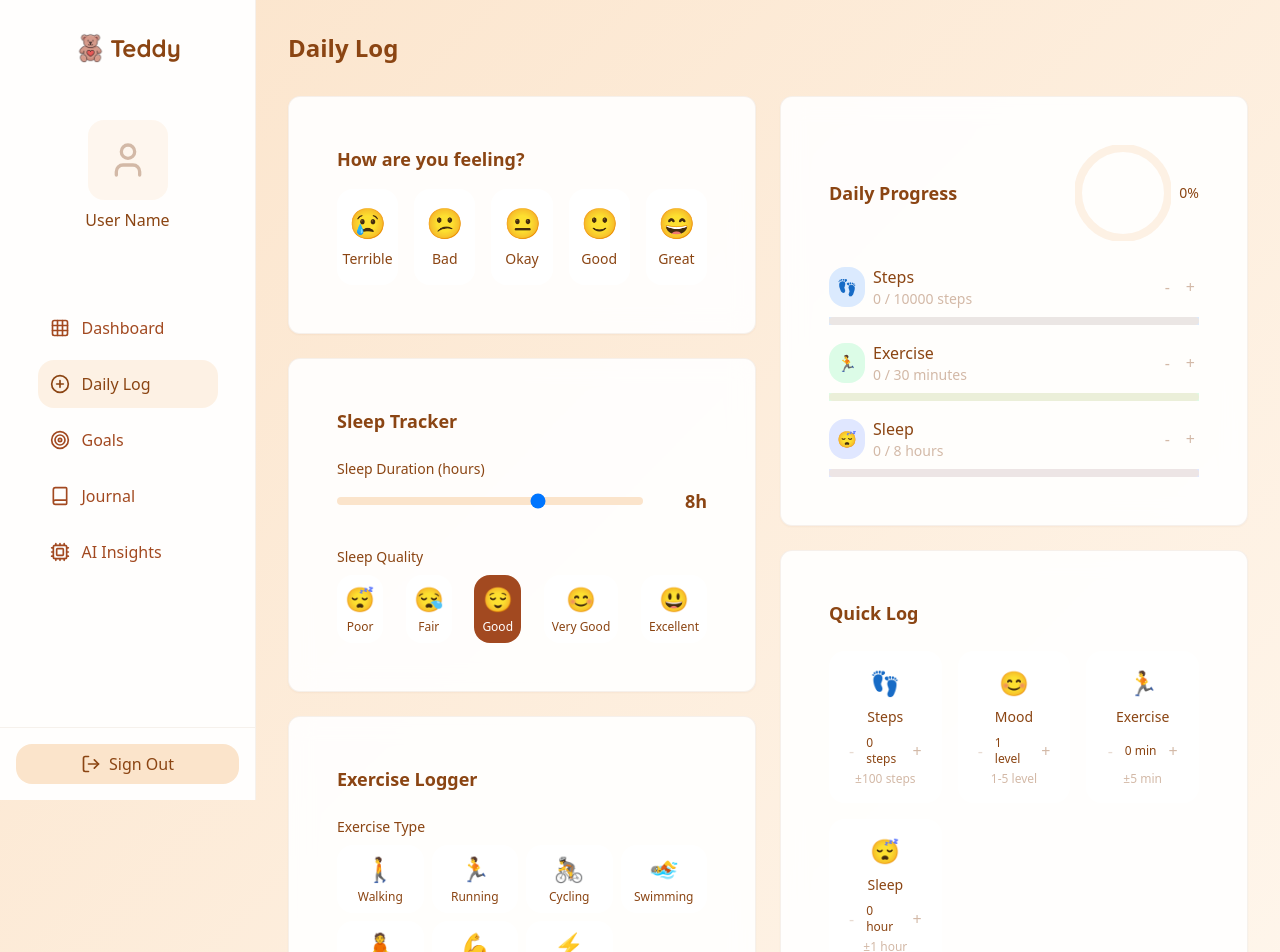
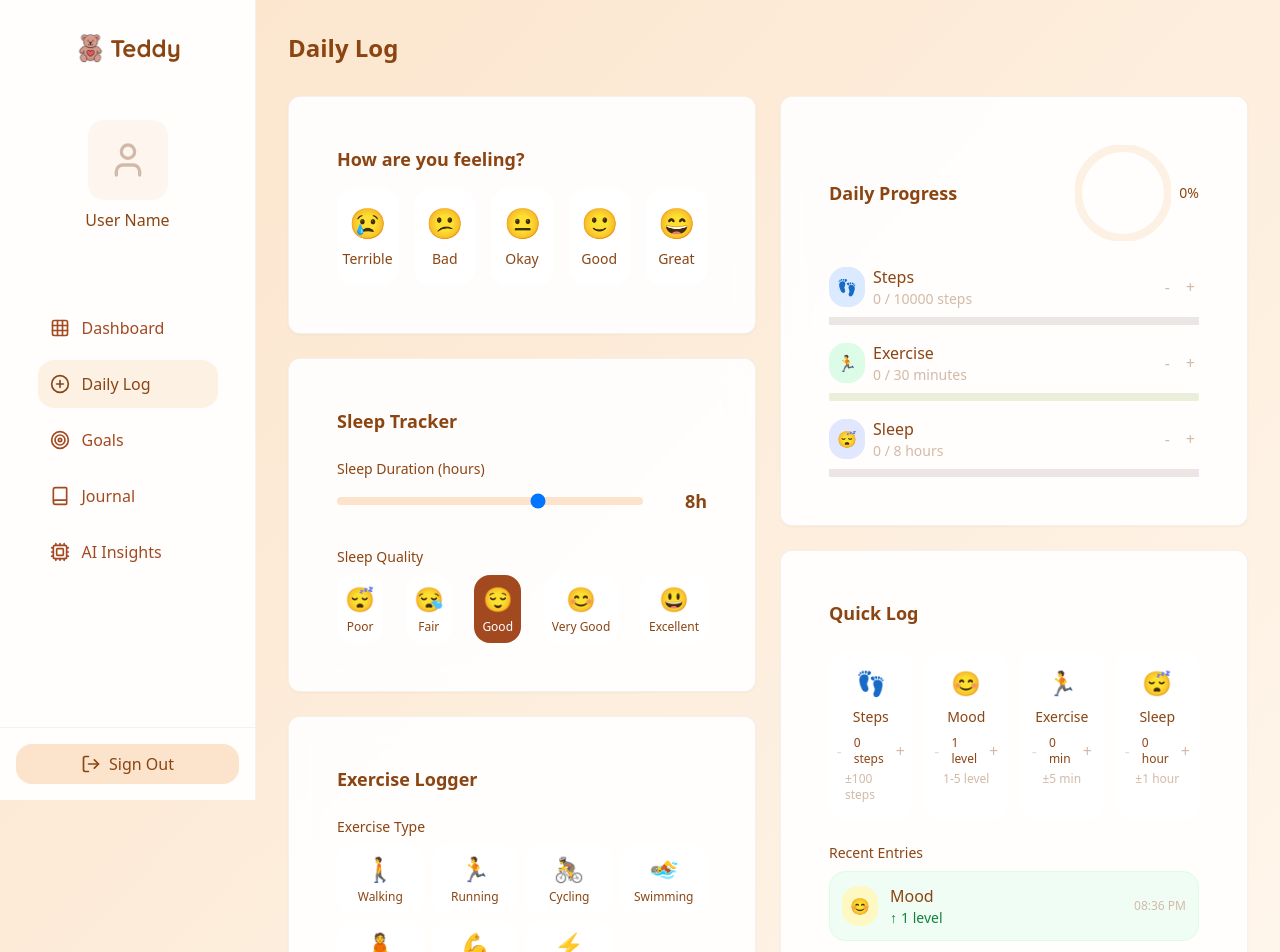
Before and after one commit to shtanika/Teddy, a Next.js app in the folder client/: page /daily-log in a window 1280 px wide. Shown: the top 952 px of the page. Built offline with nearby package versions, Linux system fonts and the light colour scheme.

Commit message:
layout change

```diff
--- a/client/src/components/features/daily-log/QuickLog.tsx
+++ b/client/src/components/features/daily-log/QuickLog.tsx
@@ -123,7 +123,7 @@
         <h3 className="text-lg font-semibold text-teddy-brown mb-6">Quick Log</h3>
 
         {/* Quick Action Buttons */}
-        <div className="grid grid-cols-2 sm:grid-cols-3 gap-4 mb-6">
+        <div className="grid grid-cols-2 sm:grid-cols-4 gap-2 sm:gap-3 mb-6">
           {quickActions.map((action) => {
             const total = getTotalForType(action.type);
             const isDecrementDisabled = isActionDisabled(action.type, false);
```
